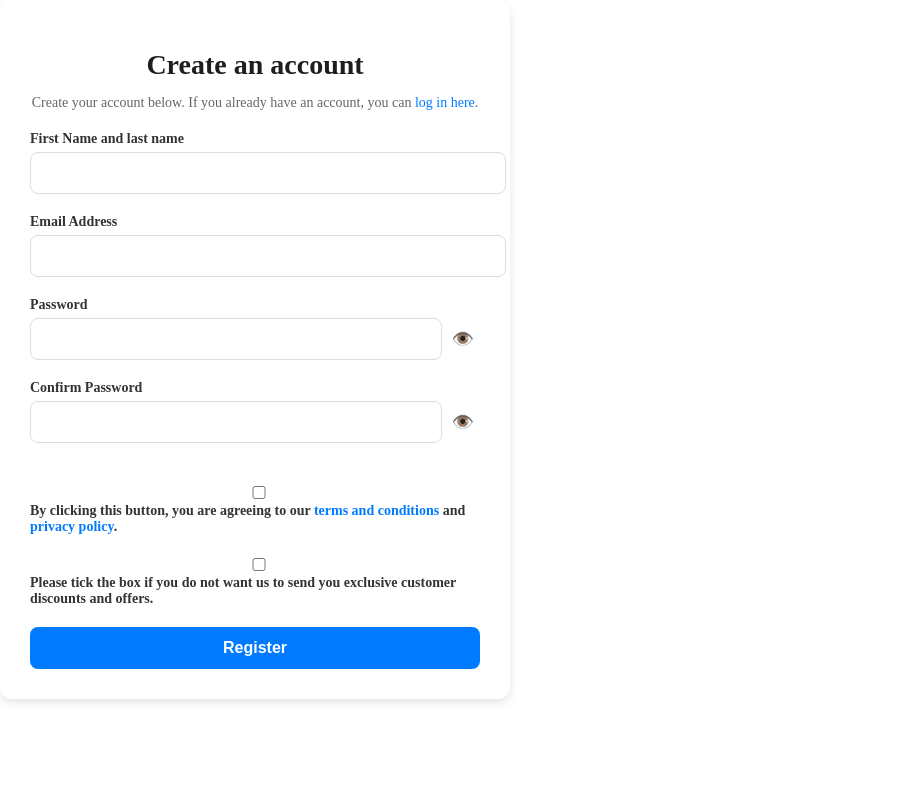
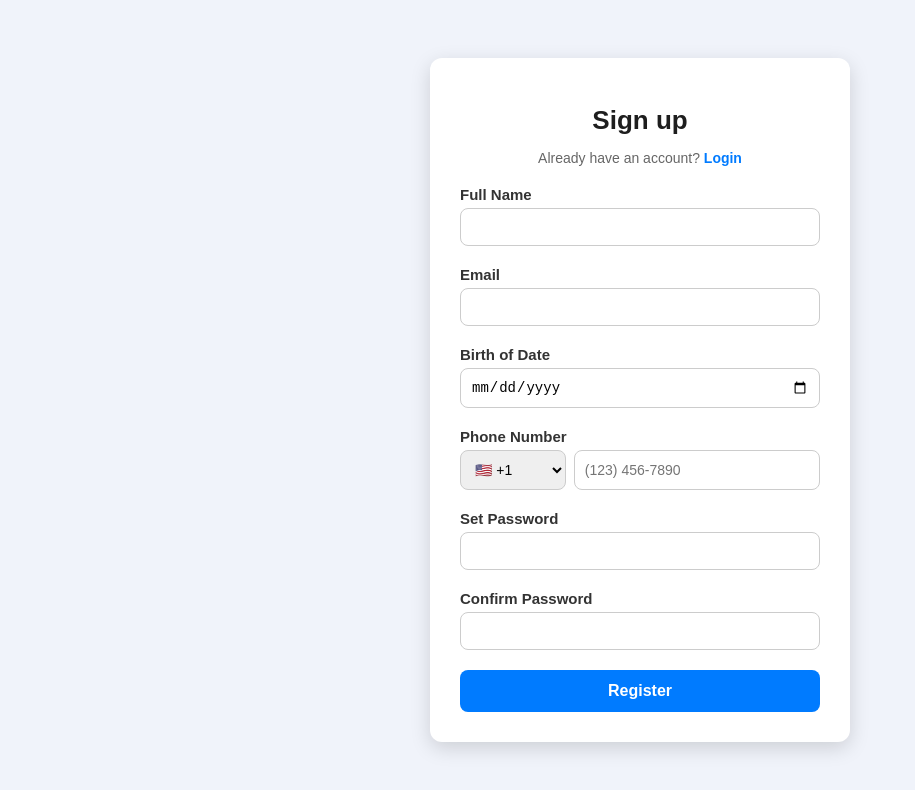
Before and after one commit to aanddr3ii/PurChoose, an Angular app: page /register in a window 1280 px wide. Shown: the top 790 px of the page, without its empty margins (0-915 px from the left). Built offline with nearby package versions, Linux system fonts and the light colour scheme.

Commit message:
register
acabado visualmente falta hacer que tire de

```diff
--- a/src/app/register/register.component.css
+++ b/src/app/register/register.component.css
@@ -1,26 +1,26 @@
-body {
-    font-family: 'Arial, sans-serif';
-    background-color: #f5f5f5;
+:host {
     display: flex;
     justify-content: center;
     align-items: center;
     height: 100vh;
+    background-color: #f0f3fa;
     margin: 0;
+    font-family: 'Arial';
 }
 
-/* Main container */
 .register-container {
     background-color: #ffffff;
-    width: 450px;
+    width: 420px;
     padding: 30px;
     border-radius: 12px;
-    box-shadow: 0 4px 8px rgba(0, 0, 0, 0.1);
+    box-shadow: 0 6px 20px rgba(0, 0, 0, 0.15);
     text-align: center;
+    box-sizing: border-box;
 }
 
-/* Header and description */
+/* Título de la sección de registro */
 h1 {
-    font-size: 28px;
+    font-size: 26px;
     font-weight: 700;
     color: #1e1e1e;
     margin-bottom: 10px;
@@ -35,13 +35,14 @@ p {
 p a {
     color: #007bff;
     text-decoration: none;
+    font-weight: 600;
 }
 
 p a:hover {
     text-decoration: underline;
 }
 
-/* Form input groups */
+/* Estilo de los contenedores de grupos de formulario */
 .form-group {
     text-align: left;
     margin-bottom: 20px;
@@ -49,72 +50,55 @@ p a:hover {
 
 label {
     display: block;
-    font-size: 14px;
+    font-size: 15px;
     font-weight: 600;
     color: #333;
     margin-bottom: 5px;
 }
 
-input {
+/* Estilo general de los campos de entrada */
+input, select {
     width: 100%;
-    padding: 12px;
+    padding: 10px;
     font-size: 14px;
-    border: 1px solid #ddd;
+    border: 1px solid #ccc;
     border-radius: 8px;
     outline: none;
-    transition: border-color 0.3s;
+    transition: border-color 0.3s ease;
+    box-sizing: border-box;
 }
 
-input:focus {
+input:focus, select:focus {
     border-color: #007bff;
+    box-shadow: 0 0 5px rgba(0, 123, 255, 0.3);
 }
 
-/* Password input with toggle visibility */
-.password-wrapper {
+/* Sección de número de teléfono */
+.phone-container {
     display: flex;
-    align-items: center;
+    gap: 8px;
 }
 
-.toggle-password {
-    background: none;
-    border: none;
-    cursor: pointer;
-    font-size: 18px;
-    padding-left: 10px;
-    color: #666;
+.phone-container select {
+    width: 30%;
+    padding: 10px;
+    font-size: 14px;
+    border-radius: 8px;
 }
 
-.toggle-password:hover {
-    color: #007bff;
+.phone-container input {
+    width: 70%;
 }
 
-/* Checkbox and recaptcha */
-.terms, .form-group {
-    font-size: 13px;
-    color: #555;
+/* Sección de fecha de nacimiento */
+.dob-container input {
+    width: 100%;
+    padding: 10px;
+    border: 1px solid #ccc;
+    border-radius: 8px;
 }
 
-.terms a {
-    color: #007bff;
-    text-decoration: none;
-}
-
-.terms a:hover {
-    text-decoration: underline;
-}
-
-input[type="checkbox"] {
-    margin-right: 10px;
-}
-
-/* Recaptcha alignment */
-.recaptcha {
-    display: flex;
-    justify-content: center;
-    margin-bottom: 20px;
-}
-
-/* Button styling */
+/* Botón de registro */
 .register-button {
     width: 100%;
     padding: 12px;
@@ -125,7 +109,7 @@ input[type="checkbox"] {
     border: none;
     border-radius: 8px;
     cursor: pointer;
-    transition: background-color 0.3s;
+    transition: background-color 0.3s ease;
 }
 
 .register-button:hover {
--- a/src/app/register/register.component.html
+++ b/src/app/register/register.component.html
@@ -1,52 +1,46 @@
 <div class="register-container">
-    <h1>Create an account</h1>
-    <p>Create your account below. If you already have an account, you can <a href="#">log in here</a>.</p>
+    <h1>Sign up</h1>
+    <p>Already have an account? <a href="#">Login</a></p>
 
     <form>
         <div class="form-group">
-        <label for="firstName">First Name and last name</label>
-        <input type="text" id="firstName" name="firstName" required>
+            <label for="fullName">Full Name</label>
+            <input type="text" id="fullName" name="fullName" required>
         </div>
 
-
         <div class="form-group">
-        <label for="email">Email Address</label>
+            <label for="email">Email</label>
             <input type="email" id="email" name="email" required>
         </div>
 
-
         <div class="form-group">
-        <label for="password">Password</label>
-        <div class="password-wrapper">
-          <input type="password" id="password" name="password" required>
-          <button type="button" class="toggle-password">
-            👁️ <!-- Replace with an icon if necessary -->
-          </button>
+            <label for="dob">Birth of Date</label>
+            <div class="dob-container">
+                <input type="date" id="dob" name="dob" required>
             </div>
         </div>
 
         <div class="form-group">
-        <label for="confirmPassword">Confirm Password</label>
-        <div class="password-wrapper">
-          <input type="password" id="confirmPassword" name="confirmPassword" required>
-          <button type="button" class="toggle-password">
-            👁️ <!-- Replace with an icon if necessary -->
-          </button>
+            <label for="phone">Phone Number</label>
+            <div class="phone-container">
+                <select id="countryCode" name="countryCode">
+                <option value="+1" selected>🇺🇸 +1</option>
+                <option value="+44">🇬🇧 +44</option>
+                <option value="+34">🇪🇸 +34</option>
+                <option value="+91">🇮🇳 +91</option>
+                </select>
+                <input type="tel" id="phone" name="phone" placeholder="(123) 456-7890" required>
             </div>
         </div>
 
-      <div class="form-group recaptcha">
-        <div class="g-recaptcha" data-sitekey="your-site-key"></div>
-      </div>
-
-      <div class="form-group terms">
-        <input type="checkbox" id="terms" required>
-        <label for="terms">By clicking this button, you are agreeing to our <a href="#">terms and conditions</a> and <a href="#">privacy policy</a>.</label>
+        <div class="form-group">
+            <label for="password">Set Password</label>
+            <input type="password" id="password" name="password" required>
         </div>
 
         <div class="form-group">
-        <input type="checkbox" id="newsletter">
-        <label for="newsletter">Please tick the box if you <strong>do not</strong> want us to send you exclusive customer discounts and offers.</label>
+            <label for="confirmPassword">Confirm Password</label>
+            <input type="password" id="confirmPassword" name="confirmPassword" required>
         </div>
 
         <button type="submit" class="register-button">Register</button>
```
Lines whose indentation alone changed are shown as unchanged.
